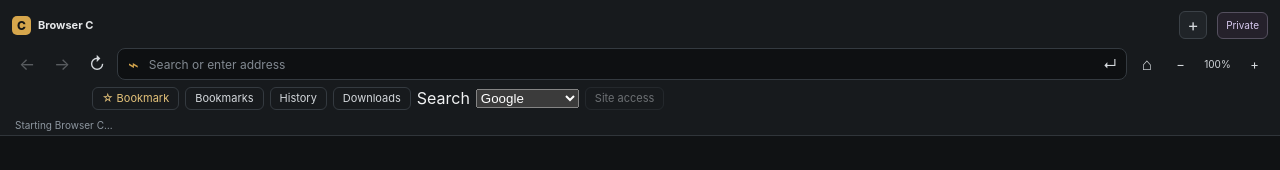
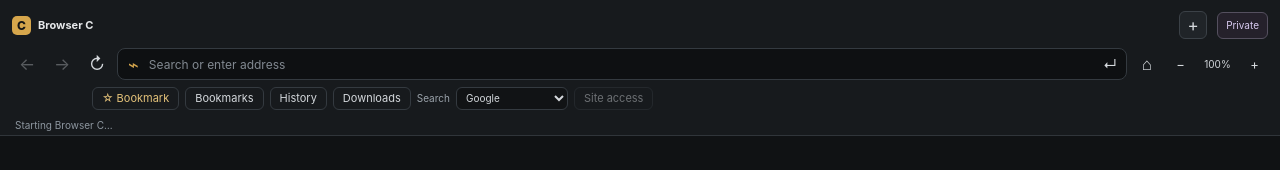
Before and after one commit to Liladizilla/browser-c, an Electron app: page src/renderer/index.html in a window 1280 px wide. Drawn offline with Linux system fonts and the light colour scheme; no server answers.

Commit message:
feat(settings): add selectable search providers

```diff
--- a/src/renderer/styles.css
+++ b/src/renderer/styles.css
@@ -34,6 +34,9 @@
 .library-controls { display: flex; align-items: center; gap: 6px; padding-left: 80px; }
 .library-controls button, .clear-history { flex: 0 0 auto; width: auto; height: 23px; padding: 0 9px; border: 1px solid #343a40; border-radius: 6px; font-size: 11px; }
 .library-controls #bookmark-current { color: #e4c27a; }
+.search-provider-label { color: #9aa2aa; font-size: 10px; }
+#search-provider { flex: 0 1 112px; width: 112px; min-width: 82px; height: 23px; padding: 0 5px; border: 1px solid #343a40; border-radius: 6px; background: #111315; color: #d4d8dc; font: inherit; font-size: 10px; }
+#search-provider:focus-visible { outline: 2px solid #d6a64c; outline-offset: 1px; }
 .library-controls #clear-site-permissions:not(:disabled) { border-color: #8a6d35; color: #e4c27a; }
 .library-controls button:disabled { opacity: 0.45; cursor: default; }
 .zoom-controls { display: flex; align-items: center; gap: 2px; flex: 0 0 auto; }
```
